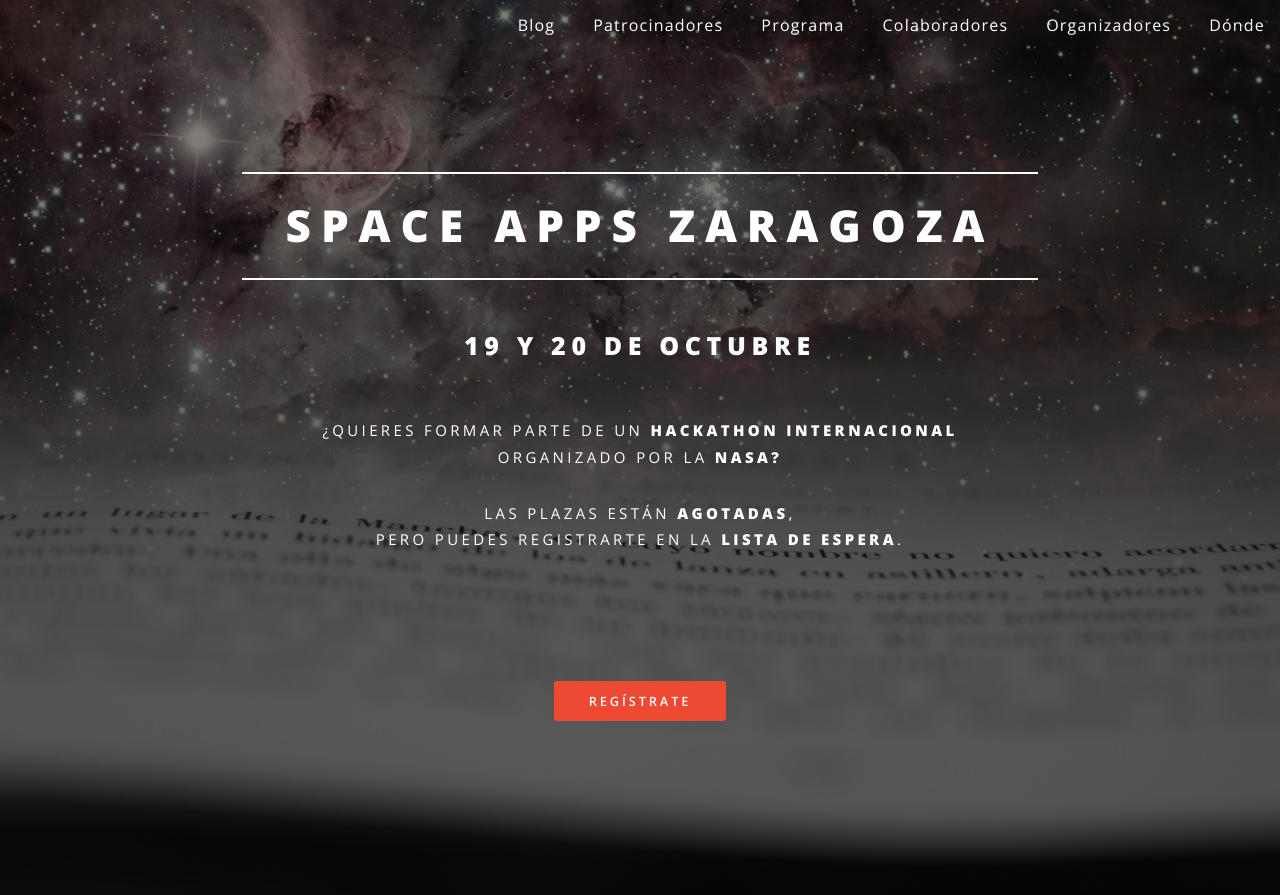
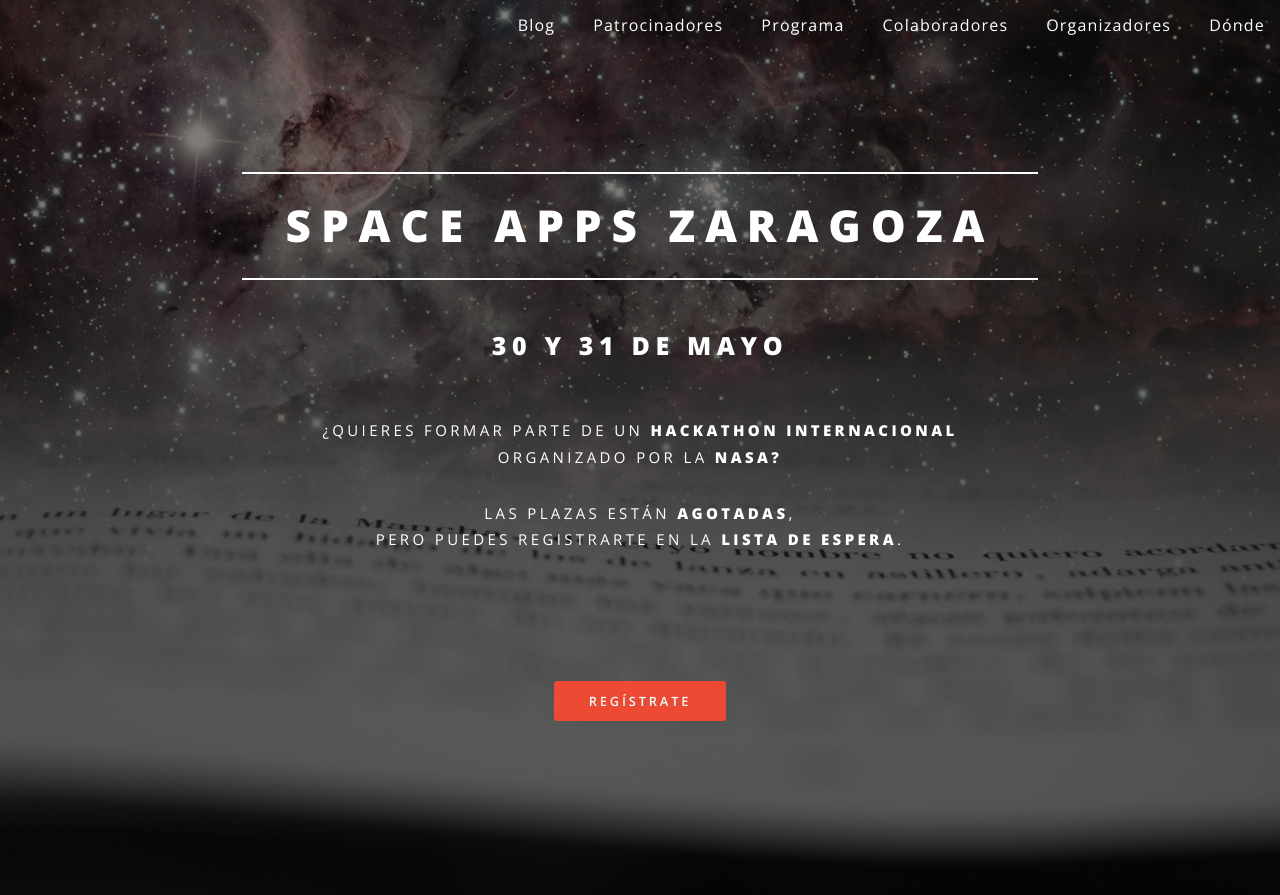
Before and after one commit to spaceappszgz/spaceappszgz.github.io, a Jekyll site: the page built from index_2016.html, in a window 1280 px wide and 900 px high. Shown: the top 895 px of the window. Built offline with Jekyll 4.4.1, drawn with Linux system fonts in a browser that asks for light colours; nearby versions of some CDN libraries; some web fonts are replaced.

Commit message:
new version

```diff
--- a/_config.yml
+++ b/_config.yml
@@ -4,9 +4,9 @@
 # Site settings
 title: Space Apps Zaragoza
 description: |
-  19 y 20 de Octubre
+  30 y 31 de mayo
 owner: Space Apps Zaragoza
-first_published: 2019
+first_published: 2020
 baseurl: "" # the subpath of your site, e.g. /blog
 url: "http://yourdomain.com" # the base hostname & protocol for your site
 social:
--- a/css/main_covid.scss
+++ b/css/main_covid.scss
@@ -1809,7 +1809,7 @@ h3 {
 
 .what-is {
     background-color: #000000 !important;
-    background-image: url("https://www.transparenttextures.com/patterns/light-wool.png");
+    background-image: url("https://www.transparenttextures.com/patterns/strange-bullseyes.png");
 }
 
 .section-colaboradores {
@@ -1943,7 +1943,7 @@ h3 {
 .book{
     font-family: 'Roboto', sans-serif;
     color: white;
-    text-align: left;
+    text-align: justify;
     font-size: larger;
 
     @include breakpoint(small) {
@@ -1952,7 +1952,7 @@ h3 {
 }
 
 .sign{
-    margin-top:10%;
+    margin-top:30%;
     @include breakpoint(small) {
         margin-top:26%;
     }
--- a/index.html
+++ b/index.html
@@ -13,7 +13,7 @@ layout: landing_2020
             <!--<h3>INSCRIPCIÓN PROXIMAMENTE</h3>-->
             <!--<p class="call-action">Las plazas están <span style="font-weight: bold">agotadas</span>, <br/>pero puedes registrarte en la <span style="font-weight: bold">lista de espera</span>, <br/>y te avisaremos en el caso de que se liberen plazas.</p>-->
             <!--<div class="sign"><a class="button special" href="https://2019.spaceappschallenge.org/locations/zaragoza/">Apúntate</a></div>-->
-            <!--<div class="sign"><a class="button special" href="https://2019.spaceappschallenge.org/locations/zaragoza/">Lista de Espera</a></div>-->
+            <div class="sign"><a class="button special" href="https://covid19.spaceappschallenge.org/">Apúntate</a></div>
     </div>
 </section>
 
```
